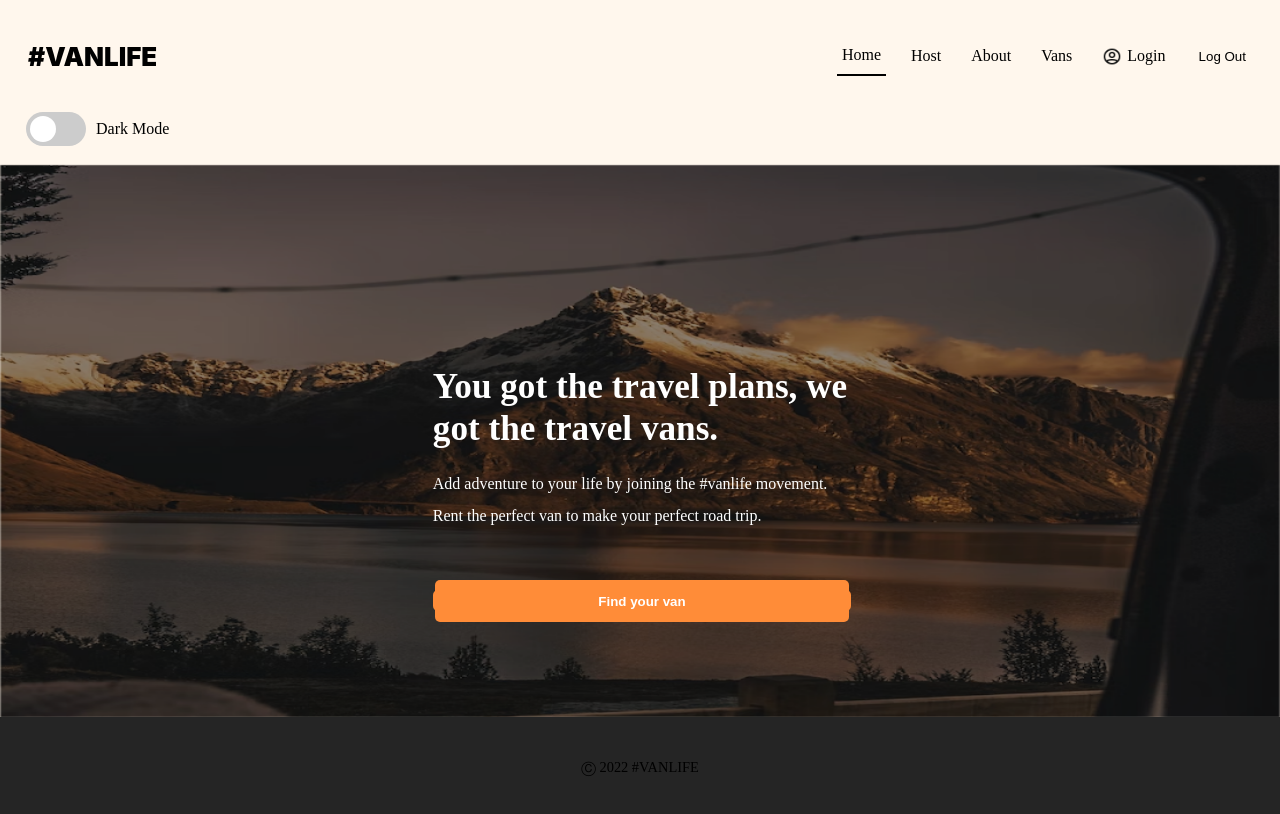
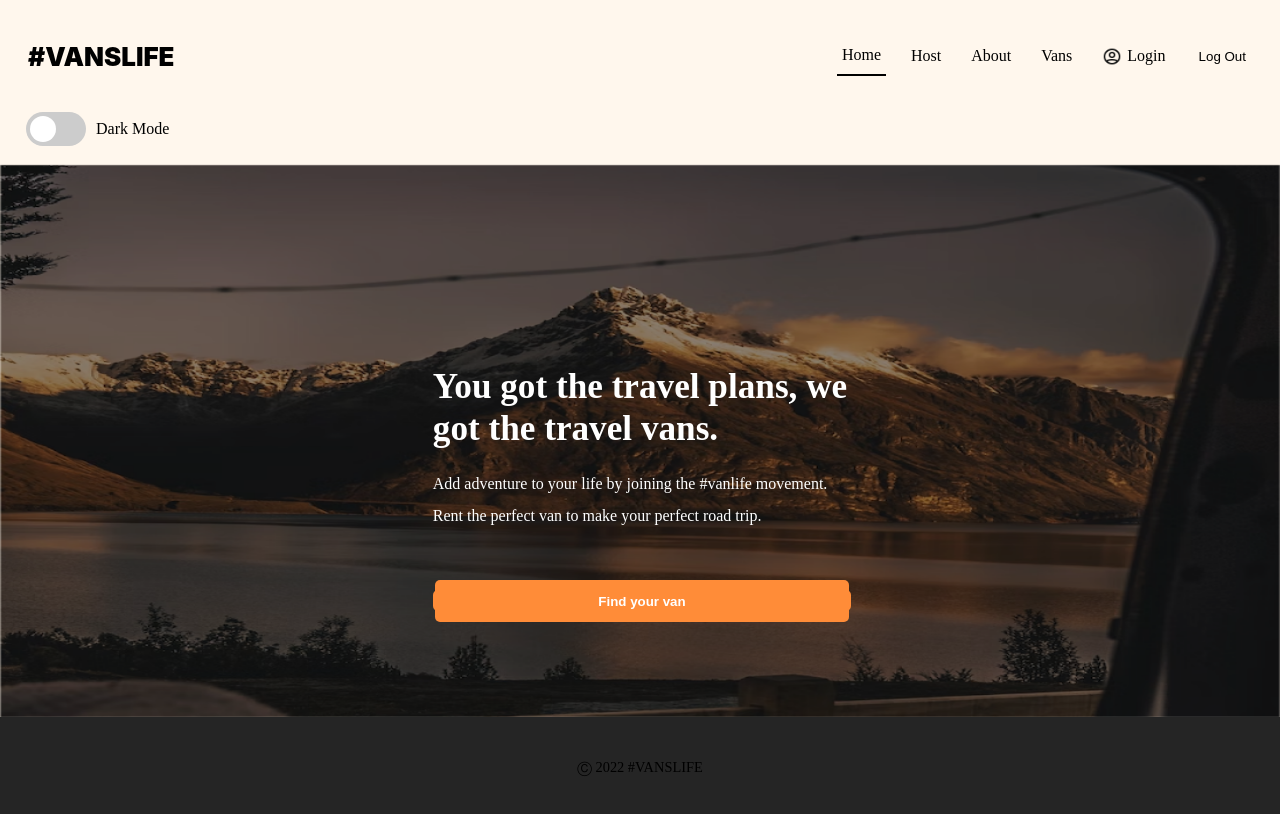
Before and after one commit to sanjeevshah1/Vans-Life-Project, a React (Vite) app: page / in a window 1280 px wide. Shown: the top 814 px of the page. Built offline with nearby package versions, Linux system fonts and the light colour scheme; what miragejs would draw is missing.

Commit message:
Vanslife

```diff
--- a/src/Components/Footer.tsx
+++ b/src/Components/Footer.tsx
@@ -1,7 +1,7 @@
 const Footer = () => {
   return (
     <footer className="end both-center">
-        <p>Ⓒ 2022 #VANLIFE</p>
+        <p>Ⓒ 2022 #VANSLIFE</p>
     </footer>
   )
 }
--- a/src/Components/Header.tsx
+++ b/src/Components/Header.tsx
@@ -14,7 +14,7 @@ const Header = () => {
   return (
     <header className="nav-bar verti-center">
       <div className="temporary">
-      <Link id="logo" to="/">#VANLIFE</Link>
+      <Link id="logo" to="/">#VANSLIFE</Link>
       <div className={`menu-icon ${menuOpen ? 'open' : ''}`} onClick={toggleMenu}>
         &#9776;
       </div>
```
